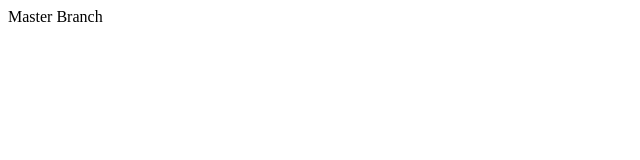
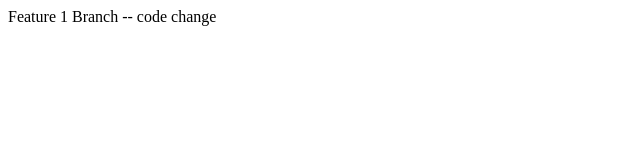
Before and after one commit to PROSUN619/Demo, a plain HTML site: page index.html in a window 1280 px wide. Shown: the whole page, without its empty margins (0-640 px from the left). Drawn offline with Linux system fonts and the light colour scheme.

Commit message:
feature 1 code change done

```diff
--- a/index.html
+++ b/index.html
@@ -9,7 +9,7 @@
 </head>
 
 <body>
-    Master Branch
+    Feature 1 Branch -- code change
 </body>
 
 </html>
```
